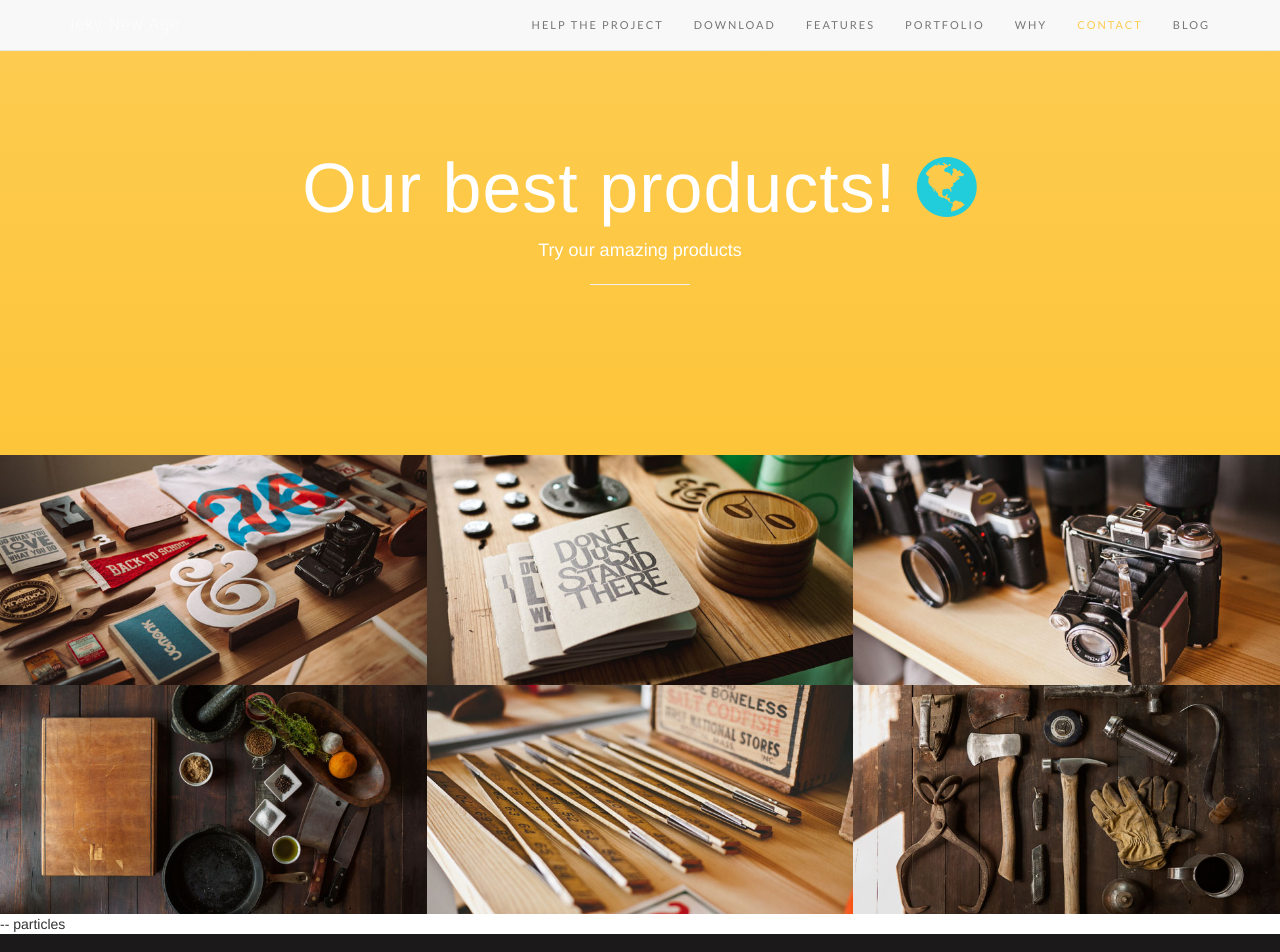
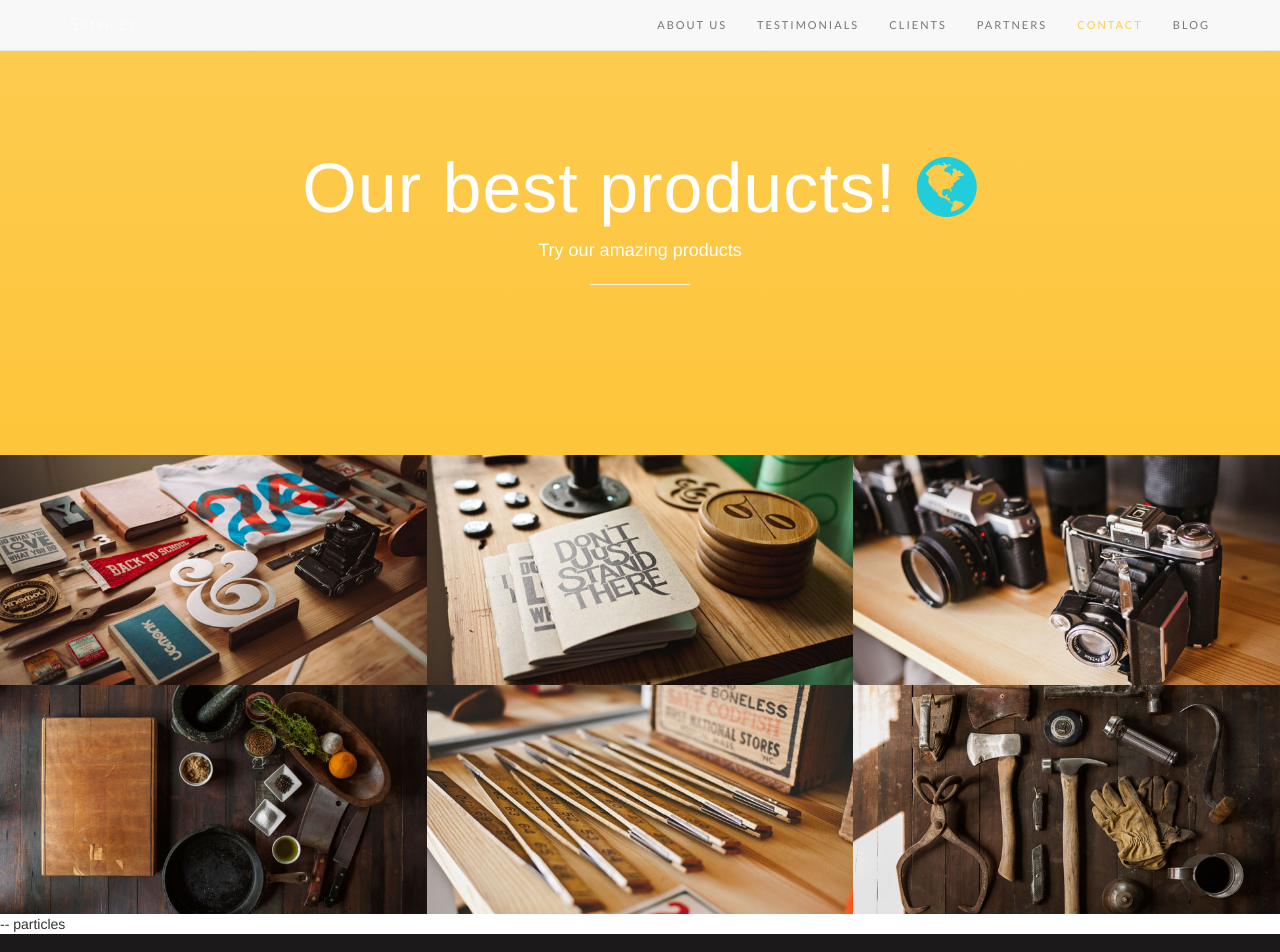
Before and after one commit to charlest7/adanamanya.github.io, a Jekyll site: the page built from test.html, in a window 1280 px wide. Shown: the top 952 px of the page. Built offline with Jekyll 4.4.1, drawn with Linux system fonts in a browser that asks for light colours; nearby versions of some CDN libraries; some web fonts are replaced; grey boxes are pictures that could not be loaded.

Commit message:
Update nav.html

```diff
--- a/_includes/nav.html
+++ b/_includes/nav.html
@@ -5,26 +5,26 @@
             <button type="button" class="navbar-toggle collapsed" data-toggle="collapse" data-target="#bs-example-navbar-collapse-1">
                 <span class="sr-only">Toggle navigation</span> Menu <i class="fa fa-bars"></i>
             </button>
-            <a class="navbar-brand page-scroll" href="#page-top">Jeky New Age</a>
+            <a class="navbar-brand page-scroll" href="/funds">Services</a>
         </div>
 
         <!-- Collect the nav links, forms, and other content for toggling -->
         <div class="collapse navbar-collapse" id="bs-example-navbar-collapse-1">
             <ul class="nav navbar-nav navbar-right">
-              <li>
-                  <a class="page-scroll" href="/funds">Help the project</a>
-              </li>
+<!--               <li>
+                  <a class="page-scroll" href="/funds">Services</a>
+              </li> -->
                 <li>
-                    <a class="page-scroll" href="#download">Download</a>
+                    <a class="page-scroll" href="#download">About Us</a>
                 </li>
                 <li>
-                    <a class="page-scroll" href="#features">Features</a>
+                    <a class="page-scroll" href="#features">Testimonials</a>
                 </li>
                 <li>
-                    <a class="page-scroll" href="#portfolio">Portfolio</a>
+                    <a class="page-scroll" href="#portfolio">Clients</a>
                 </li>
                 <li>
-                    <a class="page-scroll" href="#why">Why</a>
+                    <a class="page-scroll" href="#why">Partners</a>
                 </li>
                 <li>
                     <a class="page-scroll" href="#contact">Contact</a>
```
